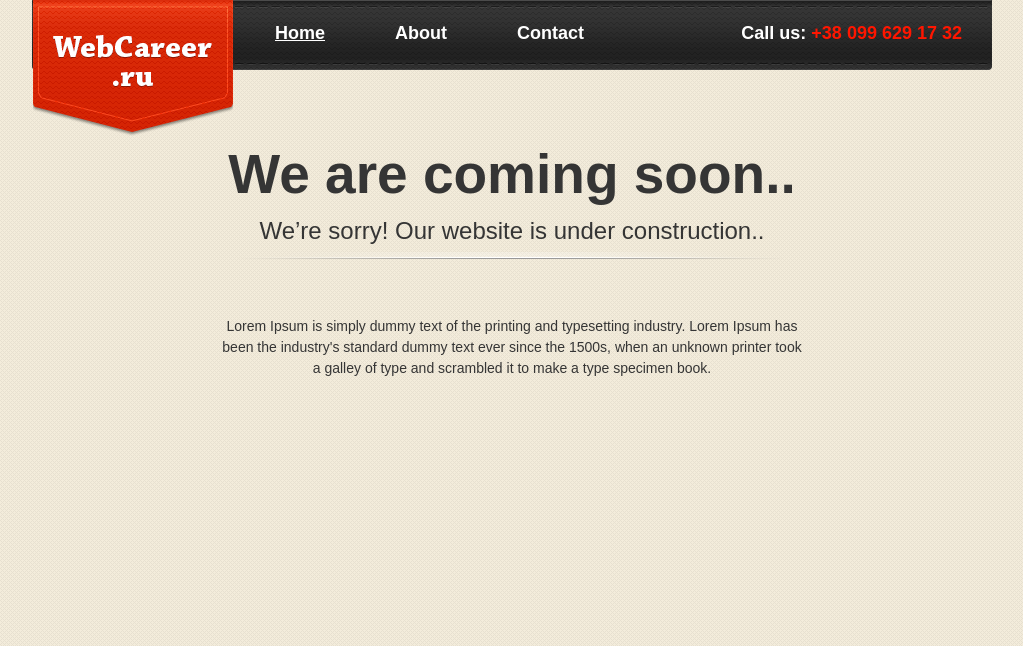
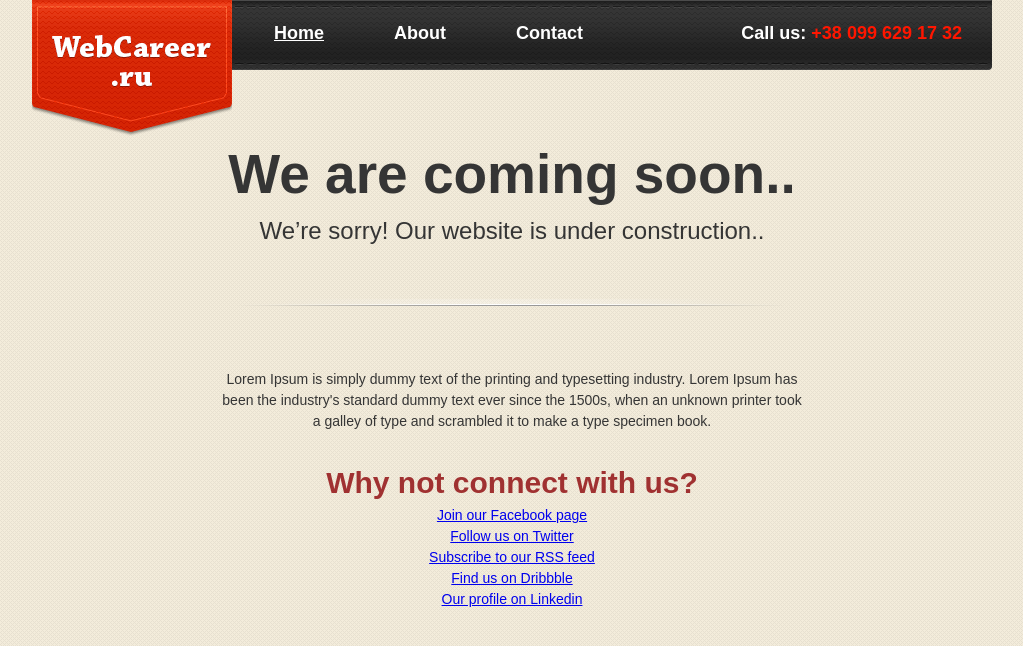
Before and after one commit to gmarchenko/mysite, a plain HTML site: page index.html in a window 1280 px wide. Shown: the whole page, without its empty margins (128-1151 px from the left). Drawn offline with Linux system fonts and the light colour scheme.

Commit message:
added content

```diff
--- a/css/style.css
+++ b/css/style.css
@@ -29,7 +29,7 @@ h2{
     width: 204px;
     height: 136px;
     float: left;
-    margin-left: -1px;
+    margin-left: -2px;
 }
 
 #menu {
@@ -74,9 +74,15 @@ h2{
     width: 552px;
     height: 36px;
     background: url(../images/divider.png) no-repeat;
-    margin: 3px auto 28px auto;
+    margin: 50px auto 34px auto;
 }
 #content {
     width: 590px;
     margin: 0 auto;
 }
+.red_headline {
+    font-size: 30px;
+    font-weight: bold;
+    color: #a03131;
+    margin-top: 28px;
+}
--- a/index.html
+++ b/index.html
@@ -29,6 +29,14 @@
             <div class="divider"></div>
             <p>Lorem Ipsum is simply dummy text of the printing and typesetting industry. Lorem Ipsum has been the industry's standard dummy text ever since the 1500s, when an unknown printer took a galley of type and scrambled it to make a type specimen
                 book.</p>
+            <h2 class="red_headline">Why not connect with us?</h2>
+            <ul>
+                <li><a href="#">Join our Facebook page</a></li>
+                <li><a href="#">Follow us on Twitter</a></li>
+                <li><a href="#">Subscribe to our RSS feed</a></li>
+                <li><a href="#">Find us on Dribbble</a></li>
+                <li><a href="#">Our profile on Linkedin</a></li>
+            </ul>
         </div>
         <div id="footer"></div>
     </div>
```
